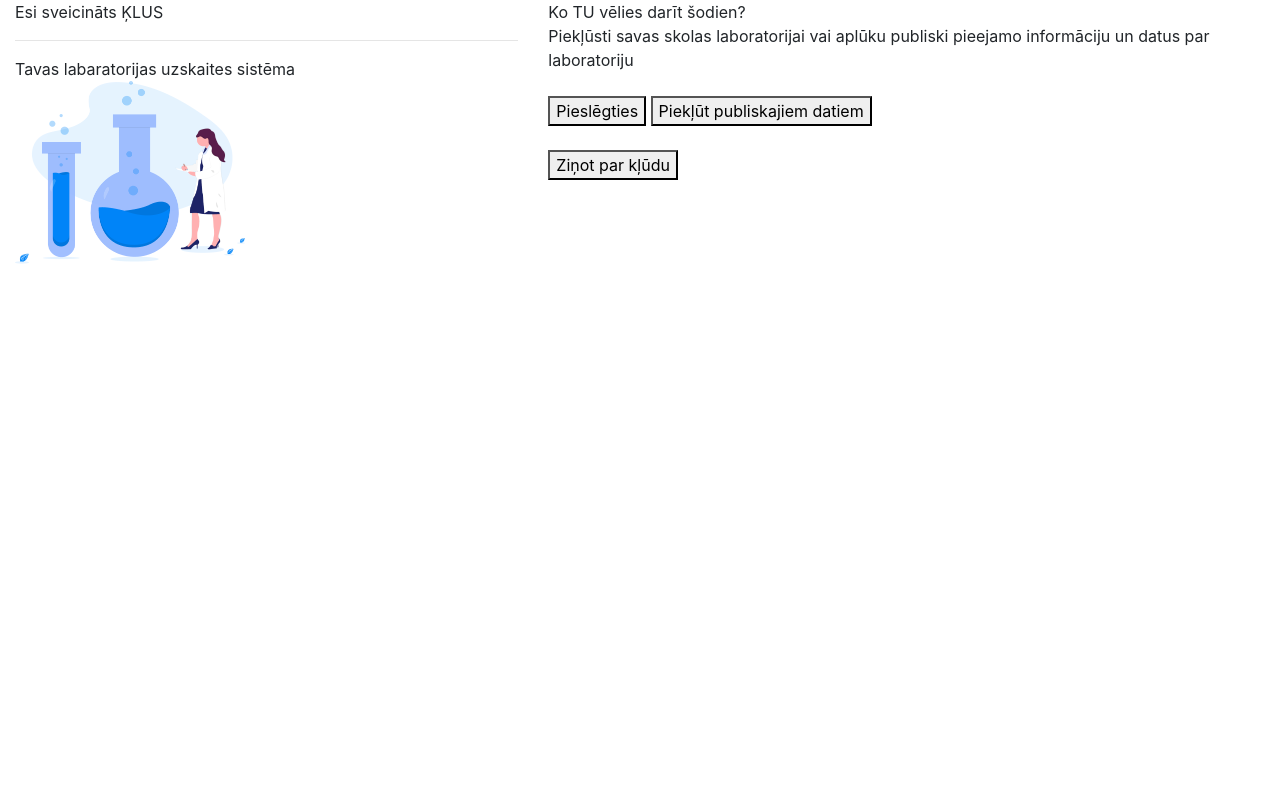
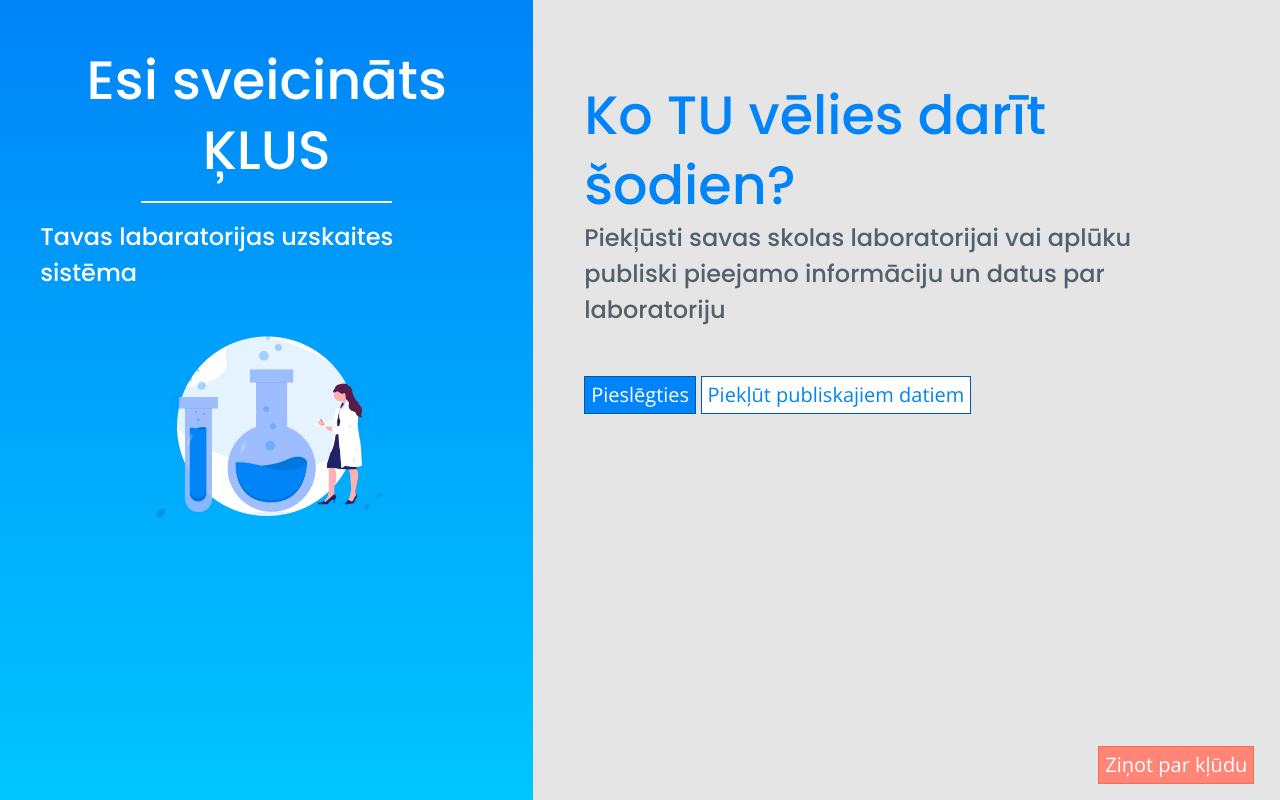
Before and after one commit to krinta/KLUS_Uzdevums, a plain HTML site: page index.html in a window 1280 px wide. Drawn offline with nearby package versions, Linux system fonts and the light colour scheme; a script that the page names is missing.

Commit message:
Paarceelu uz citu mapi

```diff
--- a/index.html
+++ b/index.html
@@ -8,7 +8,7 @@
     <link href="https://fonts.googleapis.com/css2?family=Poppins:wght@300;500&display=swap" rel="stylesheet">
     <link href="https://fonts.googleapis.com/css2?family=Open+Sans&display=swap" rel="stylesheet">
     <link rel="stylesheet" href="https://stackpath.bootstrapcdn.com/bootstrap/4.5.2/css/bootstrap.min.css" integrity="sha384-JcKb8q3iqJ61gNV9KGb8thSsNjpSL0n8PARn9HuZOnIxN0hoP+VmmDGMN5t9UJ0Z" crossorigin="anonymous">
-    <link rel='stylesheet' type='text/css' media='screen' href='Style\main.css'>
+    <link rel='stylesheet' type='text/css' media='screen' href='main.css'>
     <script src='main.js'></script>
 </head>
 <body>
```
